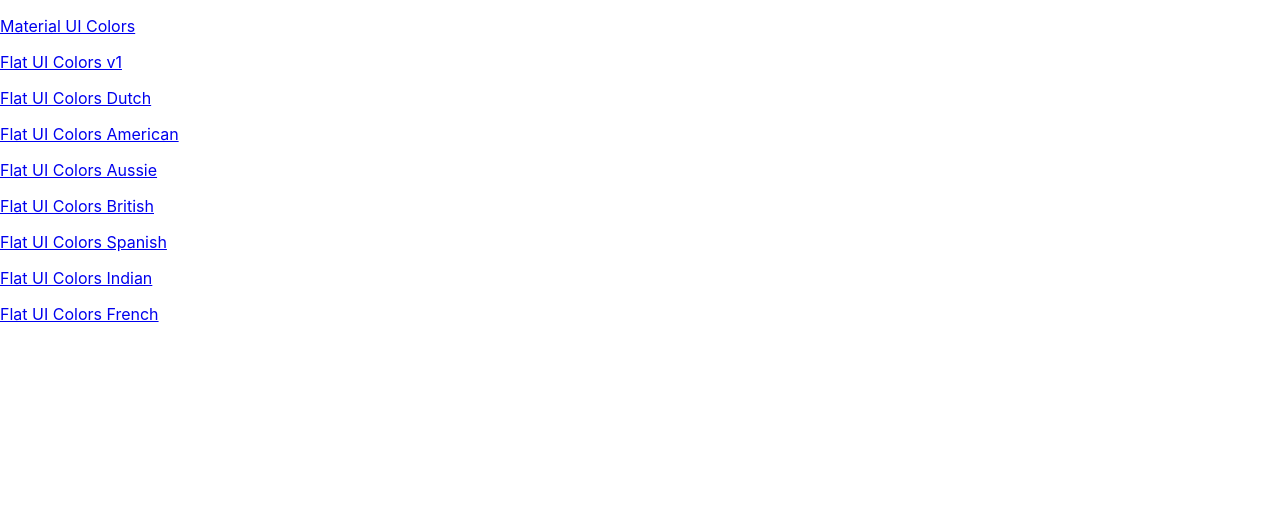
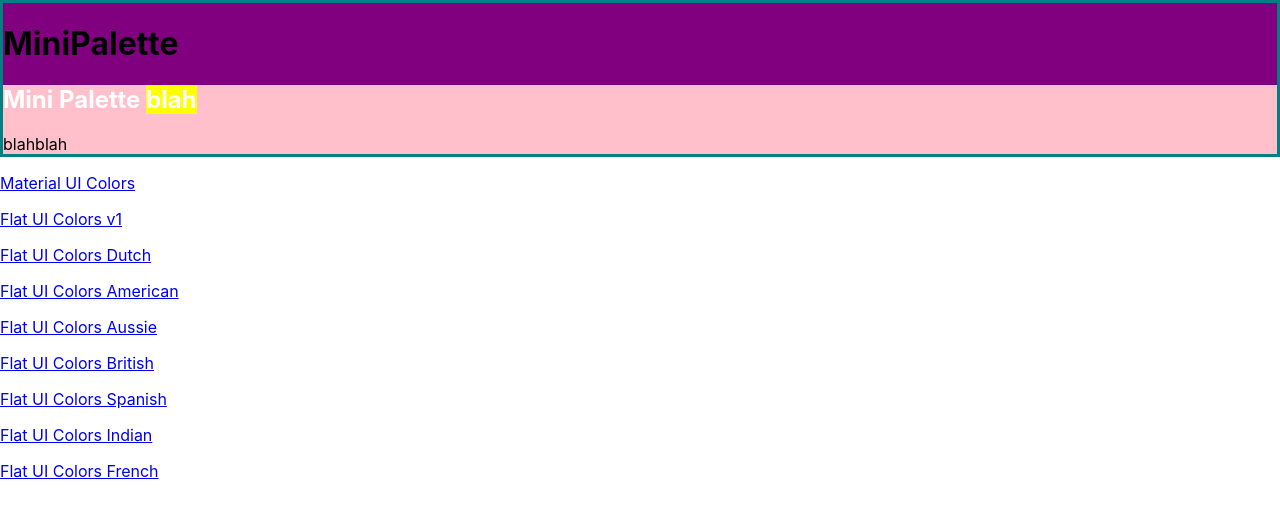
Before and after one commit to Kakamotobi/color-project, a React (Create React App) app: page / in a window 1280 px wide. Shown: the top 518 px of the page. Built offline with nearby package versions, Linux system fonts and the light colour scheme.

Commit message:
Add withStyles with demo styles

```diff
--- a/package.json
+++ b/package.json
@@ -5,6 +5,7 @@
   "dependencies": {
     "@material-ui/core": "^4.12.3",
     "@mui/icons-material": "^5.0.3",
+    "@mui/styles": "^5.0.1",
     "@testing-library/jest-dom": "^5.14.1",
     "@testing-library/react": "^11.2.7",
     "@testing-library/user-event": "^12.8.3",
--- /dev/null
+++ b/src/MiniPalette.js
@@ -0,0 +1,36 @@
+import React from "react";
+import { withStyles } from "@mui/styles";
+
+const styles = {
+	main: {
+		backgroundColor: "purple",
+		border: "3px solid teal",
+	},
+	secondary: {
+		backgroundColor: "pink",
+		"& h1": {
+			color: "white",
+			"& span": {
+				backgroundColor: "yellow",
+			},
+		},
+	},
+};
+
+function MiniPalette(props) {
+	const { classes } = props;
+
+	return (
+		<div className={`MiniPalette ${classes.main}`}>
+			<h1>MiniPalette</h1>
+			<section className={classes.secondary}>
+				<h1>
+					Mini Palette <span>blah</span>
+				</h1>
+				<span>blahblah</span>
+			</section>
+		</div>
+	);
+}
+
+export default withStyles(styles)(MiniPalette);
--- a/src/PaletteList.js
+++ b/src/PaletteList.js
@@ -1,4 +1,5 @@
 import React, { Component } from "react";
+import MiniPalette from "./MiniPalette.js";
 import { Link } from "react-router-dom";
 
 class PaletteList extends Component {
@@ -7,6 +8,7 @@
 
 		return (
 			<div className="PaletteList">
+        <MiniPalette />
 				{palettes.map((palette) => (
 					<p>
 						<Link to={`/palette/${palette.id}`}>{palette.paletteName}</Link>
```
Also changed, not shown: 1 other file (tests, documents, lock files or other folders).
